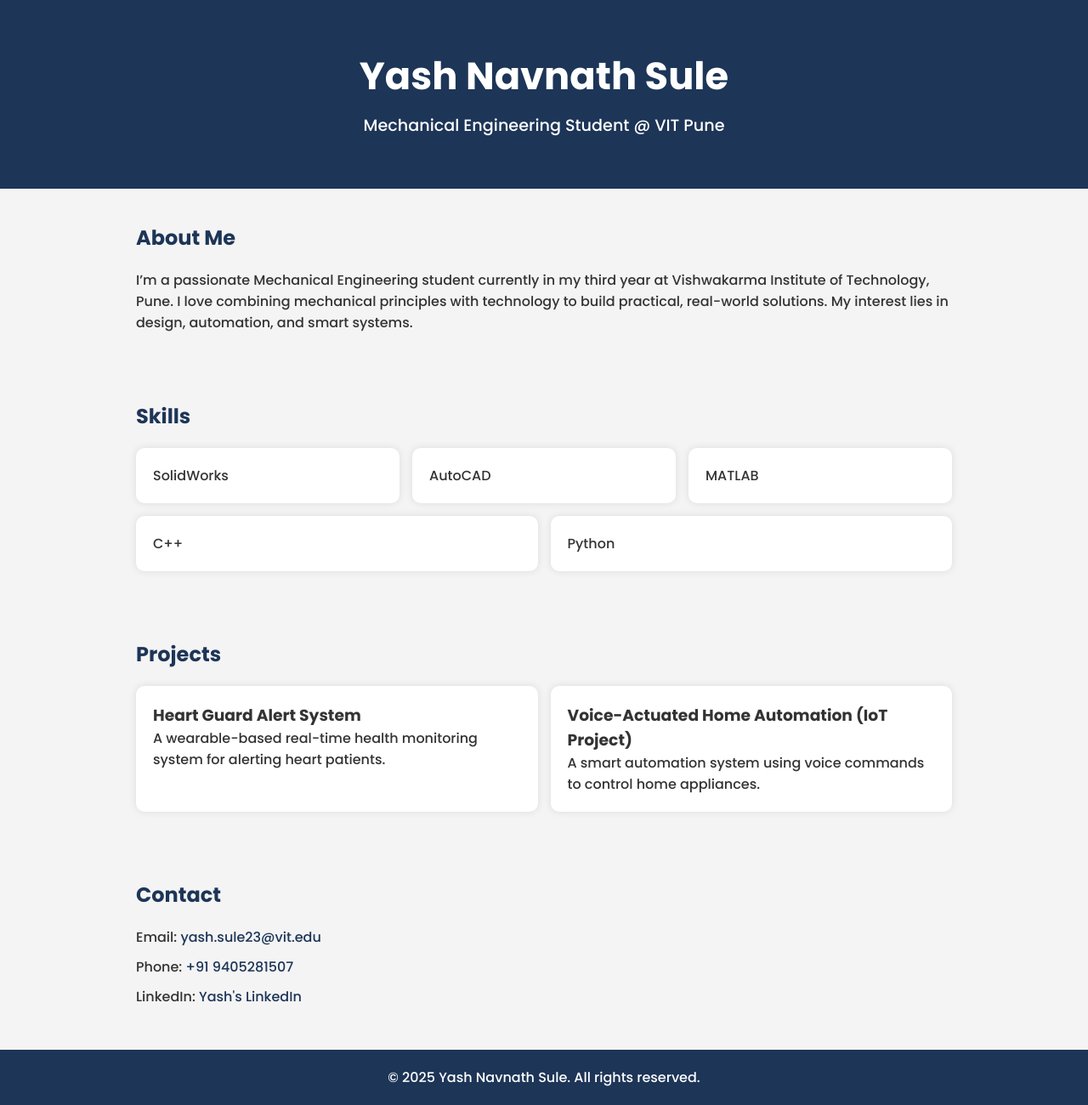
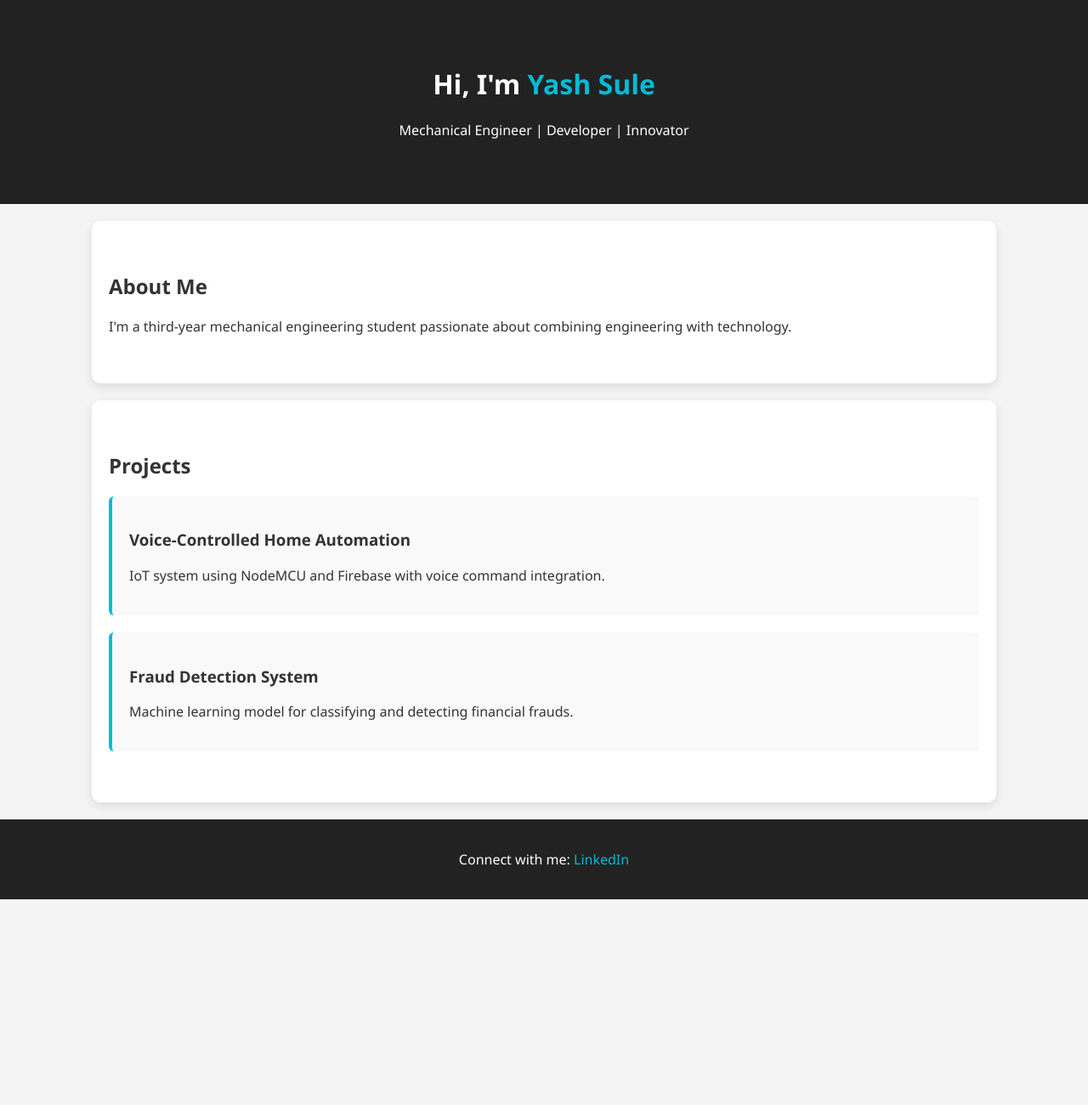
Before and after one commit to yashsule17/yash-portfolio, a plain HTML site: page index.html in a window 1280 px wide. Shown: the part 4-1304 px from the top of the page at 85% size. After the commit the page ends 1062 px from the top, so only its background shows below. Drawn offline with nearby package versions, Linux system fonts and the light colour scheme.

Commit message:
Add files via upload

```diff
--- a/index.html
+++ b/index.html
@@ -1,115 +1,39 @@
+
 <!DOCTYPE html>
 <html lang="en">
 <head>
   <meta charset="UTF-8" />
-  <meta name="viewport" content="width=device-width, initial-scale=1.0" />
-  <title>Yash Navnath Sule | Mechanical Engineer</title>
-  <link href="https://fonts.googleapis.com/css2?family=Poppins:wght@300;500;700&display=swap" rel="stylesheet">
-  <style>
-    * {
-      margin: 0;
-      padding: 0;
-      font-family: 'Poppins', sans-serif;
-      box-sizing: border-box;
-    }
-    body {
-      background: #f4f4f4;
-      color: #333;
-    }
-    header {
-      background: #1d3557;
-      color: white;
-      padding: 60px 20px;
-      text-align: center;
-    }
-    header h1 {
-      font-size: 2.8em;
-    }
-    header p {
-      font-size: 1.2em;
-      margin-top: 10px;
-    }
-    section {
-      padding: 40px 20px;
-      max-width: 1000px;
-      margin: auto;
-    }
-    h2 {
-      color: #1d3557;
-      margin-bottom: 20px;
-    }
-    .skills, .projects {
-      display: flex;
-      flex-wrap: wrap;
-      gap: 15px;
-    }
-    .card {
-      background: white;
-      border-radius: 10px;
-      padding: 20px;
-      box-shadow: 0 0 10px rgba(0,0,0,0.1);
-      flex: 1 1 300px;
-    }
-    footer {
-      background: #1d3557;
-      color: white;
-      text-align: center;
-      padding: 20px;
-    }
-    a {
-      color: #1d3557;
-      text-decoration: none;
-    }
-    .contact p {
-      margin-bottom: 10px;
-    }
-  </style>
+  <meta name="viewport" content="width=device-width, initial-scale=1.0"/>
+  <title>Yash Sule | Portfolio</title>
+  <link rel="stylesheet" href="style.css">
+  <link rel="stylesheet" href="https://unpkg.com/aos@2.3.1/dist/aos.css"/>
 </head>
 <body>
-  <header>
-    <h1>Yash Navnath Sule</h1>
-    <p>Mechanical Engineering Student @ VIT Pune</p>
+  <header class="header">
+    <h1 data-aos="fade-down">Hi, I'm <span class="highlight">Yash Sule</span></h1>
+    <p data-aos="fade-up">Mechanical Engineer | Developer | Innovator</p>
   </header>
-
-  <section>
+  <section class="about" data-aos="fade-right">
     <h2>About Me</h2>
-    <p>I’m a passionate Mechanical Engineering student currently in my third year at Vishwakarma Institute of Technology, Pune. I love combining mechanical principles with technology to build practical, real-world solutions. My interest lies in design, automation, and smart systems.</p>
+    <p>I'm a third-year mechanical engineering student passionate about combining engineering with technology.</p>
   </section>
-
-  <section>
-    <h2>Skills</h2>
-    <div class="skills">
-      <div class="card">SolidWorks</div>
-      <div class="card">AutoCAD</div>
-      <div class="card">MATLAB</div>
-      <div class="card">C++</div>
-      <div class="card">Python</div>
+  <section class="projects" data-aos="fade-left">
+    <h2>Projects</h2>
+    <div class="card">
+      <h3>Voice-Controlled Home Automation</h3>
+      <p>IoT system using NodeMCU and Firebase with voice command integration.</p>
+    </div>
+    <div class="card">
+      <h3>Fraud Detection System</h3>
+      <p>Machine learning model for classifying and detecting financial frauds.</p>
     </div>
   </section>
-
-  <section>
-    <h2>Projects</h2>
-    <div class="projects">
-      <div class="card">
-        <h3>Heart Guard Alert System</h3>
-        <p>A wearable-based real-time health monitoring system for alerting heart patients.</p>
-      </div>
-      <div class="card">
-        <h3>Voice-Actuated Home Automation (IoT Project)</h3>
-        <p>A smart automation system using voice commands to control home appliances.</p>
-      </div>
-    </div>
-  </section>
-
-  <section class="contact">
-    <h2>Contact</h2>
-    <p>Email: <a href="mailto:yash.sule23@vit.edu">yash.sule23@vit.edu</a></p>
-    <p>Phone: <a href="tel:+919405281507">+91 9405281507</a></p>
-    <p>LinkedIn: <a href="https://www.linkedin.com/in/yash-sule-b543b331a/" target="_blank">Yash's LinkedIn</a></p>
-  </section>
-
-  <footer>
-    <p>&copy; 2025 Yash Navnath Sule. All rights reserved.</p>
+  <footer class="footer" data-aos="fade-up">
+    <p>Connect with me: <a href="https://linkedin.com/in/yashsule" target="_blank">LinkedIn</a></p>
   </footer>
+  <script src="https://unpkg.com/aos@2.3.1/dist/aos.js"></script>
+  <script>
+    AOS.init();
+  </script>
 </body>
 </html>
--- /dev/null
+++ b/style.css
@@ -0,0 +1,45 @@
+
+body {
+  font-family: 'Segoe UI', sans-serif;
+  margin: 0;
+  padding: 0;
+  background: #f4f4f4;
+  color: #333;
+}
+.header {
+  background: #222;
+  color: white;
+  padding: 60px 20px;
+  text-align: center;
+}
+.highlight {
+  color: #00bcd4;
+}
+.about, .projects {
+  padding: 40px 20px;
+  background: white;
+  margin: 20px auto;
+  width: 80%;
+  border-radius: 10px;
+  box-shadow: 0 4px 12px rgba(0,0,0,0.1);
+}
+.card {
+  margin: 20px 0;
+  padding: 20px;
+  border-left: 4px solid #00bcd4;
+  background: #f9f9f9;
+  border-radius: 6px;
+}
+.footer {
+  background: #222;
+  color: white;
+  padding: 20px;
+  text-align: center;
+}
+a {
+  color: #00bcd4;
+  text-decoration: none;
+}
+a:hover {
+  text-decoration: underline;
+}
```
